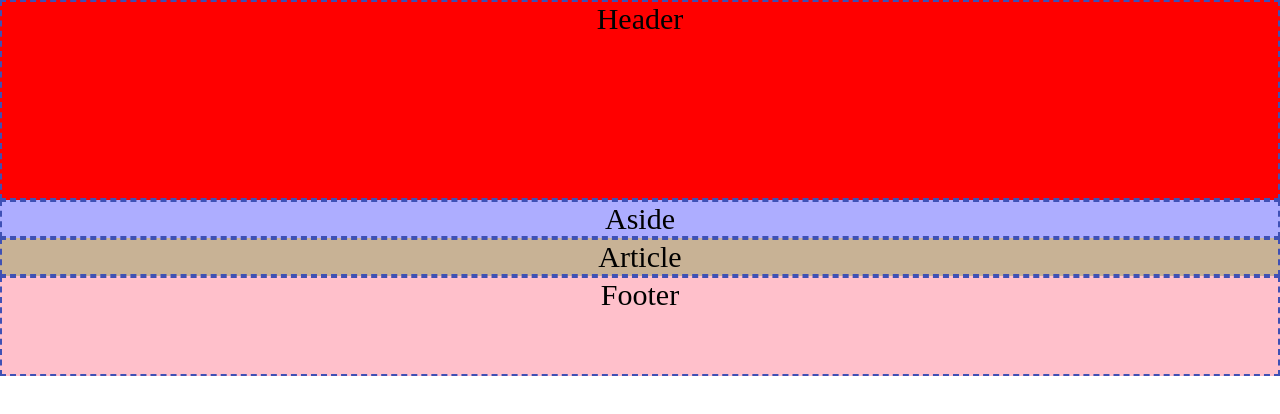
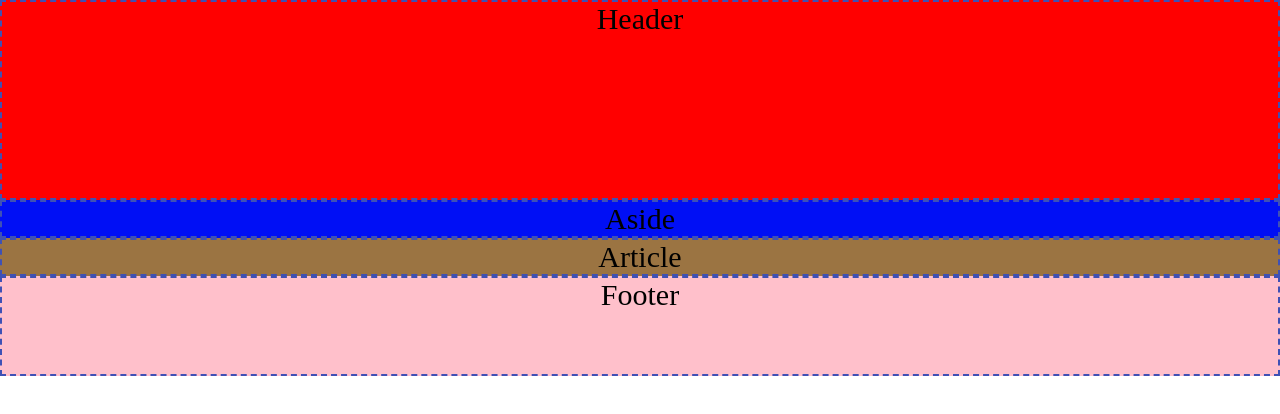
Before and after one commit to irhadkul/gridNegativeDemo, a website: page src/index.html in a window 1280 px wide. Drawn offline with Linux system fonts and the light colour scheme.

Commit message:
Background fix

```diff
--- a/package.json
+++ b/package.json
@@ -12,7 +12,7 @@
     "gulp-autoprefixer": "^6.0.0"
   },
   "scripts": {
-    "test": "echo \"Error: no test specified\" && exit 1"
+    "start": "gulp"
   },
   "author": "",
   "license": "ISC"
--- a/src/main.css
+++ b/src/main.css
@@ -33,7 +33,7 @@ aside {
     /* width: 30%; */
 
     /* height: calc(100vh - 200px); */
-    background-color: #0000ff52;
+    background-color: #000ff5;
     border: 2px dashed #3F51B5;
 }
 
@@ -43,7 +43,7 @@ article {
     /* margin-right: 10px; */
 
     /* height: calc(100vh - 100px - 200px); */
-    background-color: #9c743e8c;
+    background-color: #9b7442;
     border: 2px dashed #3F51B5;
 }
 
--- a/src/mainFinalFloat.css
+++ b/src/mainFinalFloat.css
@@ -16,7 +16,7 @@ aside {
     width: 30%;
 
     height: calc(100vh - 200px);
-    background-color: #0000ff52;
+    background-color: #0000ff;
     border: 2px dashed #3F51B5;
 }
 
@@ -26,7 +26,7 @@ article {
     width: 70%;
     /* margin-right: 10px; */
     height: calc(100vh - 100px - 200px);
-    background-color: #9c743e8c;
+    background-color: #9c733e;
     border: 2px dashed #3F51B5;
 }
 
--- a/src/mainFinalGrid.css
+++ b/src/mainFinalGrid.css
@@ -24,13 +24,13 @@ header {
 
 aside {
     grid-area: aside;
-    background-color: #0000ff52;
+    background-color: #0000ff;
     border: 2px dashed #3F51B5;
 }
 
 article {
     grid-area: article;
-    background-color: #9c743e8c;
+    background-color: #9c733e;
     border: 2px dashed #3F51B5;
 }
 
```
Also changed, not shown: 2 other files.
